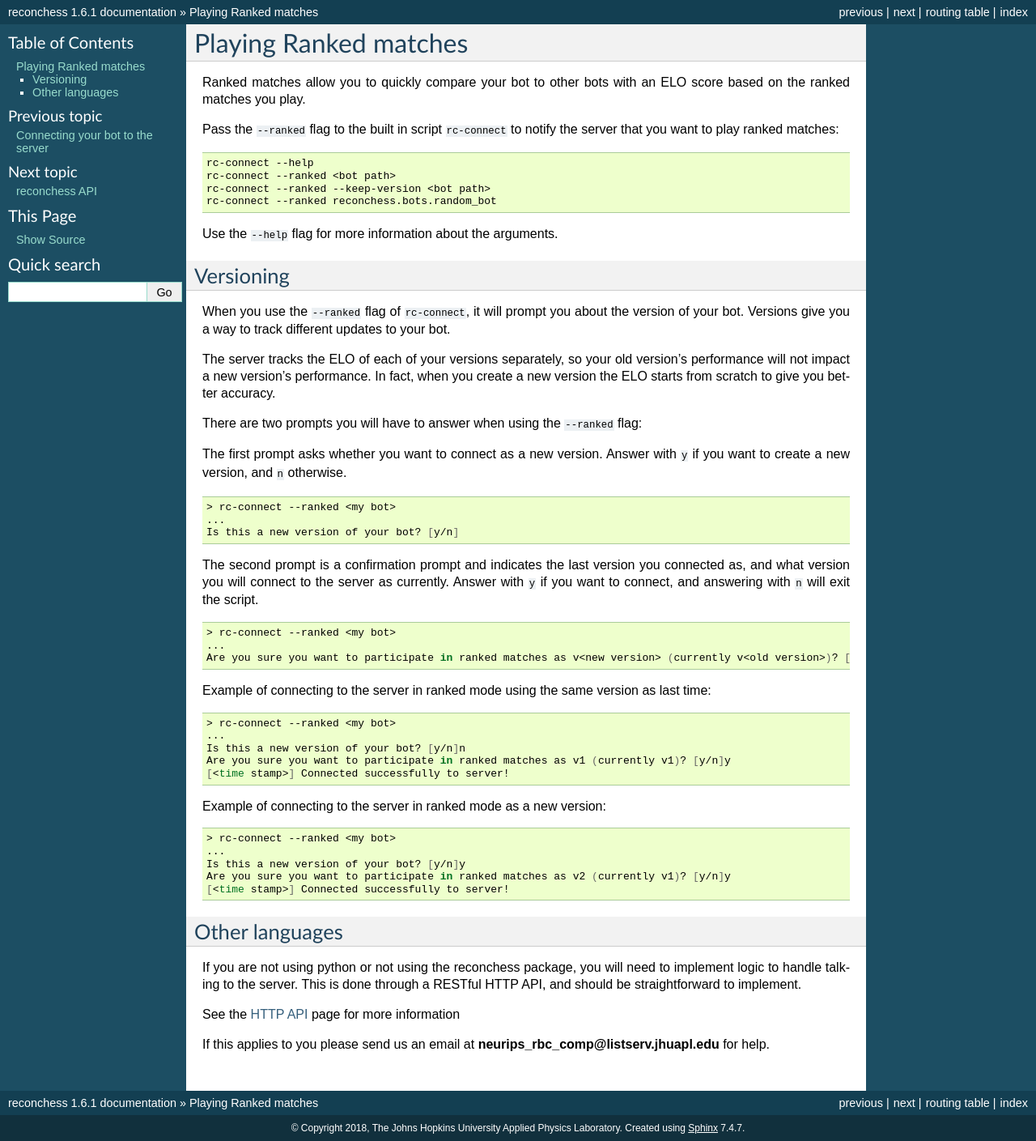
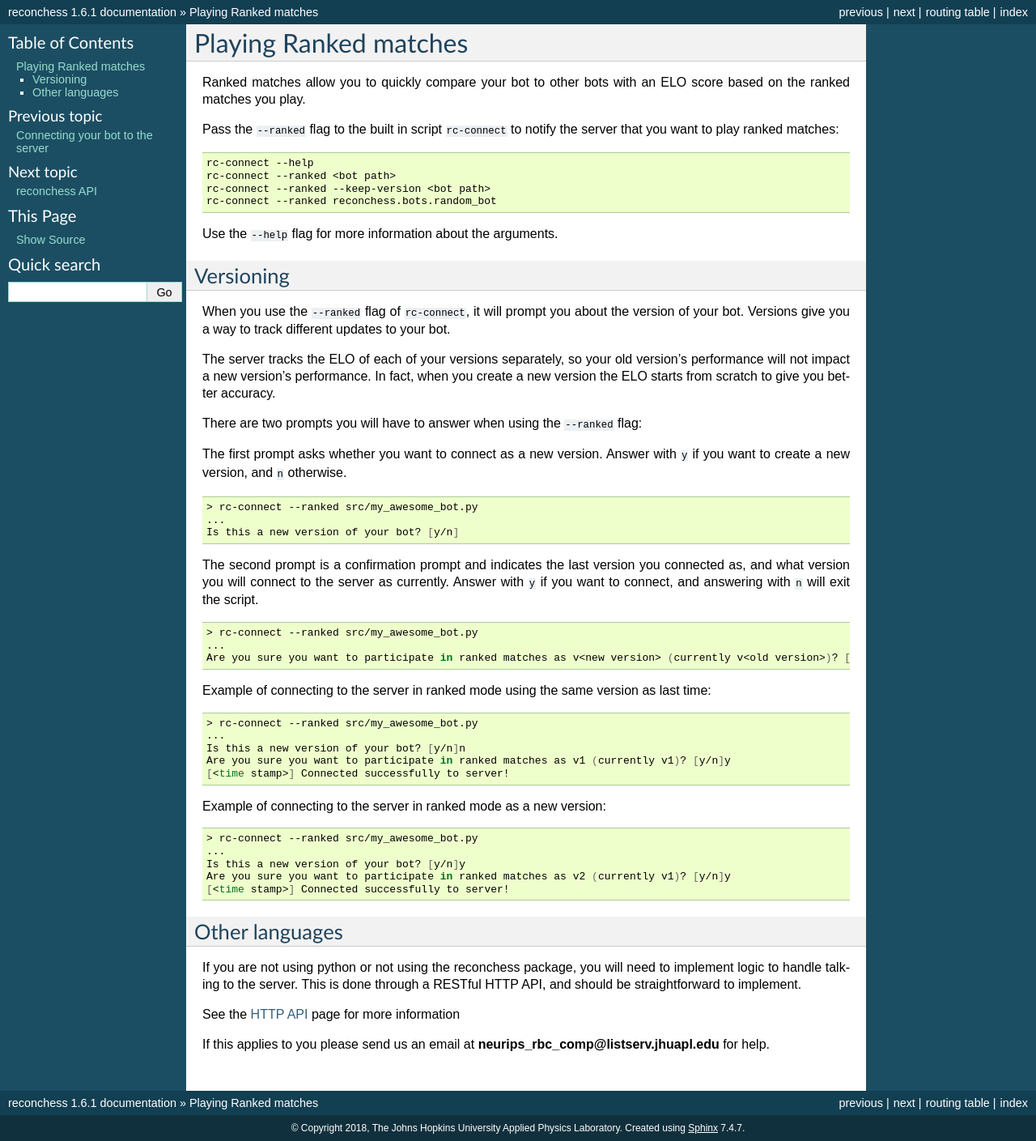
Before and after one commit to reconnaissanceblindchess/reconchess, a Sphinx documentation site: the page built from docs/source/ranked.rst, in a window 1280 px wide. Shown: the whole page at 81% size. Built offline with Sphinx 7.4.7, drawn with Linux system fonts in a browser that asks for light colours.

Commit message:
Updating ranked documentation to be more clear (not using <my bot>)

```diff
--- a/docs/source/ranked.rst
+++ b/docs/source/ranked.rst
@@ -32,7 +32,7 @@ version, and :code:`n` otherwise.
 
 .. code-block:: bash
 
-    > rc-connect --ranked <my bot>
+    > rc-connect --ranked src/my_awesome_bot.py
     ...
     Is this a new version of your bot? [y/n]
 
@@ -42,7 +42,7 @@ exit the script.
 
 .. code-block:: bash
 
-    > rc-connect --ranked <my bot>
+    > rc-connect --ranked src/my_awesome_bot.py
     ...
     Are you sure you want to participate in ranked matches as v<new version> (currently v<old version>)? [y/n]
 
@@ -50,7 +50,7 @@ Example of connecting to the server in ranked mode using the same version as las
 
 .. code-block:: bash
 
-    > rc-connect --ranked <my bot>
+    > rc-connect --ranked src/my_awesome_bot.py
     ...
     Is this a new version of your bot? [y/n]n
     Are you sure you want to participate in ranked matches as v1 (currently v1)? [y/n]y
@@ -60,7 +60,7 @@ Example of connecting to the server in ranked mode as a new version:
 
 .. code-block:: bash
 
-    > rc-connect --ranked <my bot>
+    > rc-connect --ranked src/my_awesome_bot.py
     ...
     Is this a new version of your bot? [y/n]y
     Are you sure you want to participate in ranked matches as v2 (currently v1)? [y/n]y
```
